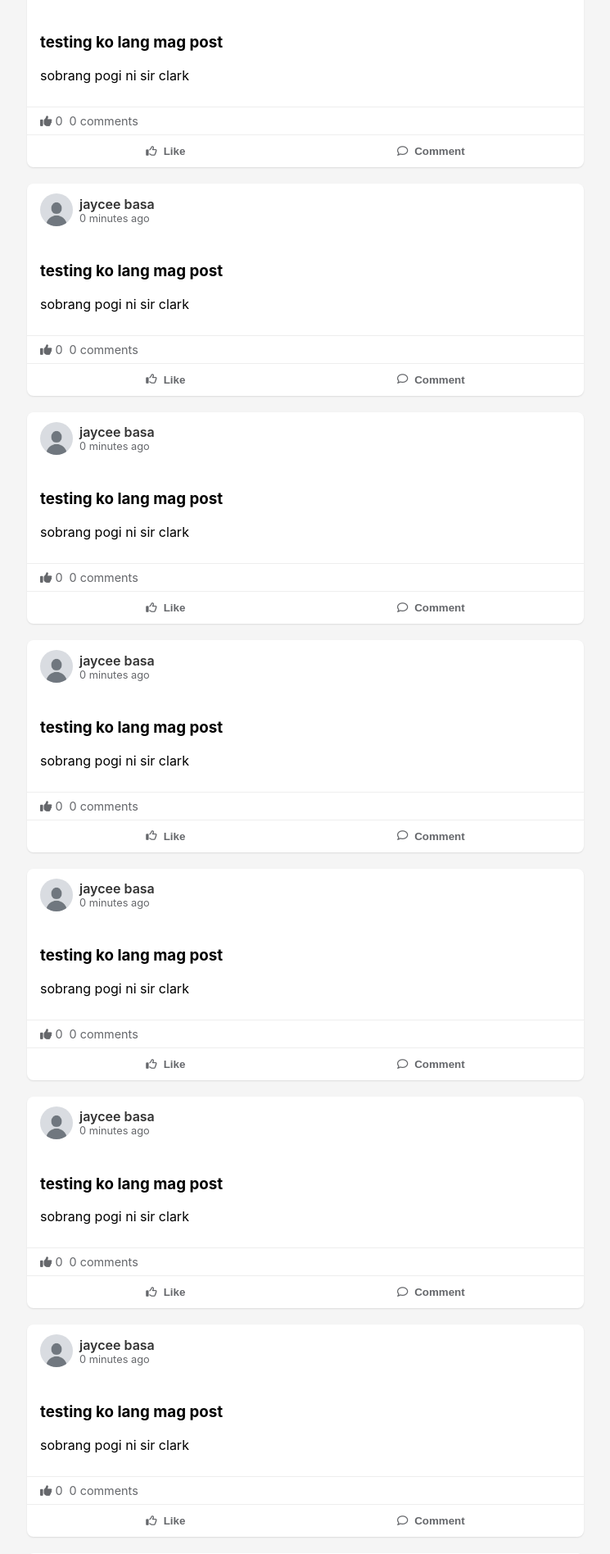
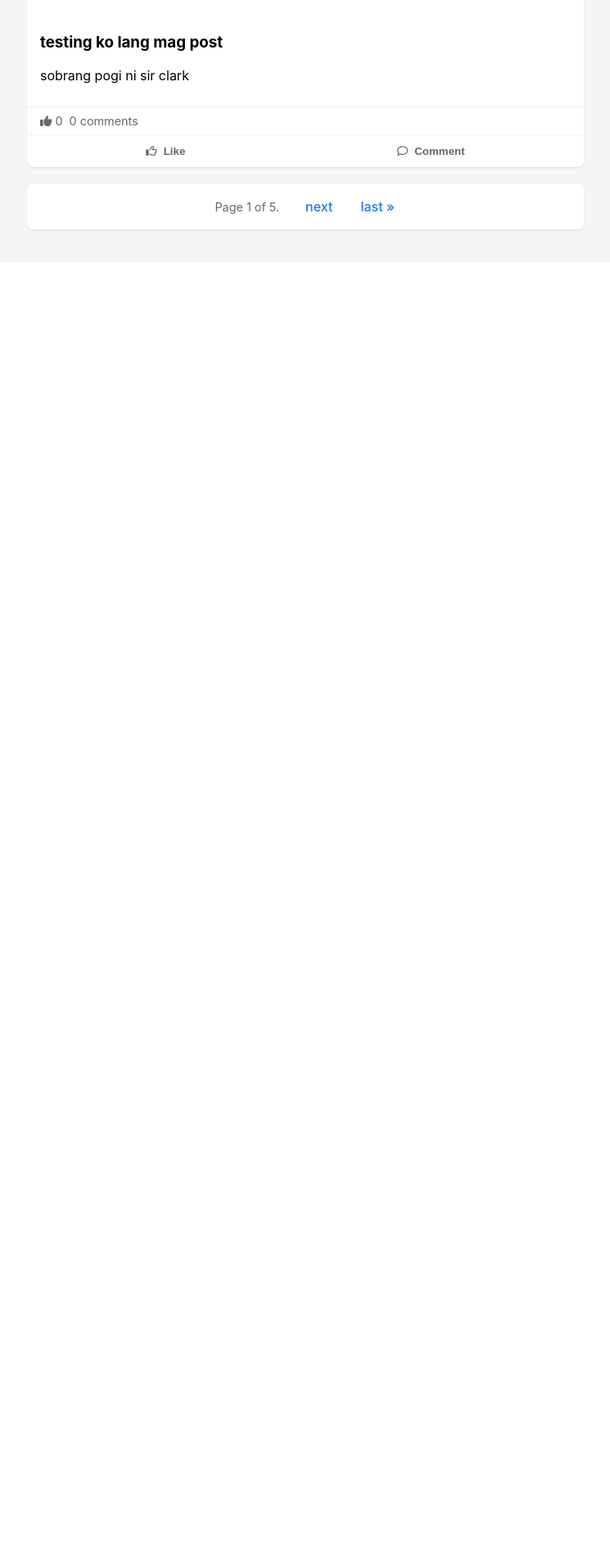
Before and after one commit to jayceebasa/INTEGRATIVE-PROG, a Django app: page /homepage/ in a window 1280 px wide. Shown: the part 1456-3352 px from the top of the page at 82% size, without its empty margins (267-1012 px from the left). After the commit the page ends 1738 px from the top, so only its background shows below. Run offline with Django 5.2, Linux system fonts and the light colour scheme; a user stored in the database is signed in; data comes from the database, SQL or seed files in the repository; both versions use the stored data as it was after the commit.

Commit message:
DONEZOES

```diff
--- a/connectly_project/posts/templates/homepage.html
+++ b/connectly_project/posts/templates/homepage.html
@@ -364,6 +364,41 @@
         transition: transform 0.2s ease;
       }
 
+      .pagination {
+        margin: 20px 0;
+        text-align: center;
+        background: white;
+        border-radius: 8px;
+        box-shadow: 0 1px 2px rgba(0, 0, 0, 0.1);
+        padding: 12px;
+      }
+
+      .pagination .step-links {
+        display: flex;
+        justify-content: center;
+        align-items: center;
+        gap: 10px;
+      }
+
+      .pagination a {
+        color: #1877f2;
+        text-decoration: none;
+        padding: 6px 12px;
+        border-radius: 4px;
+        font-weight: 500;
+        transition: background-color 0.2s;
+      }
+
+      .pagination a:hover {
+        background-color: #f0f2f5;
+        text-decoration: none;
+      }
+
+      .pagination .current {
+        color: #65676b;
+        font-size: 0.9rem;
+        padding: 6px 10px;
+      }
     </style>
     <link rel="stylesheet" href="{% static 'css/base.css' %}" />
     <link rel="stylesheet" href="https://cdnjs.cloudflare.com/ajax/libs/font-awesome/6.5.1/css/all.min.css" />
@@ -378,14 +413,8 @@
         <div class="post-creation-card">
           <div class="post-input-wrapper">
             <img src="{{ user.profile_picture.url|default:'/media/profile_pictures/default.png' }}" alt="Profile" class="post-author-pic" />
-            <div class="post-input" onclick="openCreatePostModal()">What's on your mind,
-              {% if user.socialaccount_set.all.0 %}
-              {% with account=user.socialaccount_set.all.0 %}
-                {{ account.extra_data.given_name }} {{ account.extra_data.family_name}}?
-              {% endwith %}
-              {% else %}
-              {{ user.username}}?
-              {% endif %}
+            <div class="post-input" onclick="openCreatePostModal()">
+              What's on your mind, {% if user.socialaccount_set.all.0 %} {% with account=user.socialaccount_set.all.0 %} {{ account.extra_data.given_name }} {{account.extra_data.family_name}}? {% endwith %} {% else %} {{ user.username}}? {% endif %}
             </div>
           </div>
           <div class="post-actions">
@@ -407,13 +436,7 @@
             <img src="{{ post.author.profile_picture.url|default:'/media/profile_pictures/default.png' }}" alt="Profile" class="post-author-pic" />
             <div class="post-author-info">
               <div class="post-author-name">
-                {% if post.author.socialaccount_set.all.0 %}
-                {% with account=post.author.socialaccount_set.all.0 %}
-                  {{ account.extra_data.given_name }} {{ account.extra_data.family_name }}
-                {% endwith %}
-                {% else %}
-                  {{ post.author.username }}
-                {% endif %}
+                {% if post.author.socialaccount_set.all.0 %} {% with account=post.author.socialaccount_set.all.0 %} {{account.extra_data.given_name }} {{account.extra_data.family_name }} {% endwith %} {% else%} {{ post.author.username }} {% endif %}
               </div>
               <div class="post-timestamp">{{ post.created_at|timesince }} ago</div>
             </div>
@@ -430,7 +453,7 @@
           </div>
           <div class="post-actions-footer">
             <button class="post-action-btn {% if post.is_liked_by_user %}liked{% endif %}" id="like-btn-{{post.id}}" onclick="likePost('{{ post.id }}')">
-              <i class="{% if post.is_liked_by_user %}fas{% else %}far{% endif %} fa-thumbs-up"></i> {% if post.is_liked_by_user %}Liked{% else %}Like{% endif %}
+              <i class="{% if post.is_liked_by_user %}fas{% else %}far{% endif %} fa-thumbs-up"></i> {% if post.is_liked_by_user %}Liked{% else %}Like{% endif%}
             </button>
             <button class="post-action-btn" onclick="toggleComments('{{ post.id }}')"><i class="far fa-comment"></i> Comment</button>
           </div>
@@ -463,6 +486,23 @@
           </div>
         </div>
         {% endfor %}
+        <div class="pagination">
+          <span class="step-links">
+            {% if posts.has_previous %}
+              <a href="?page=1">&laquo; first</a>
+              <a href="?page={{ posts.previous_page_number }}">previous</a>
+            {% endif %}
+
+            <span class="current">
+              Page {{ posts.number }} of {{ posts.paginator.num_pages }}.
+            </span>
+
+            {% if posts.has_next %}
+              <a href="?page={{ posts.next_page_number }}">next</a>
+              <a href="?page={{ posts.paginator.num_pages }}">last &raquo;</a>
+            {% endif %}
+          </span>
+        </div>
       </div>
 
       <!-- Create Post Modal -->
@@ -563,7 +603,7 @@
           const response = await fetch("/posts/", {
             method: "POST",
             headers: headers,
-            credentials: 'include',
+            credentials: "include",
             body: JSON.stringify({
               title: formData.get("title"),
               content: formData.get("content"),
@@ -679,7 +719,6 @@
         postIdForDelete = null;
       }
 
-      // Update deleteComment function
       async function deleteComment(commentId, postId) {
         try {
           const token = await getAuthToken();
@@ -697,7 +736,7 @@
           const response = await fetch(`/${postId}/comment/`, {
             method: "DELETE",
             headers: headers,
-            credentials: 'include',
+            credentials: "include",
             body: JSON.stringify({
               id: commentId,
             }),
@@ -758,6 +797,12 @@
                 const data = await response.json();
                 console.log("Comment response:", data); // Keep for debugging
 
+                // Ensure the response contains the comment ID
+                const commentId = data.comment_id || data.id;
+                if (!commentId) {
+                    throw new Error("Comment ID is missing in the response");
+                }
+
                 // Update comment count immediately
                 const commentsCountEl = document.getElementById(`comments-count-${postId}`);
                 let newCount;
@@ -779,9 +824,6 @@
                 const commentsList = document.getElementById(`comments-list-${postId}`);
                 const newComment = document.createElement("div");
                 newComment.className = "comment";
-
-            // Use data.id or data.comment_id (handle different API response formats)
-            const commentId = data.comment_id || data.id || `temp-${Date.now()}`;
                 newComment.id = `comment-${commentId}`;
 
                 // Get the current user's profile picture from the comment form
--- a/connectly_project/posts/views.py
+++ b/connectly_project/posts/views.py
@@ -11,6 +11,7 @@ from rest_framework.authentication import TokenAuthentication, SessionAuthentica
 from rest_framework.authtoken.models import Token
 from django.contrib.auth import authenticate, get_user_model, logout as auth_logout, login as auth_login
 from django.views.decorators.csrf import csrf_exempt, ensure_csrf_cookie
+from django.core.paginator import Paginator, PageNotAnInteger, EmptyPage
 from django.contrib.auth.decorators import login_required
 from django.utils.decorators import method_decorator
 from django.contrib.auth.password_validation import validate_password
@@ -44,10 +45,21 @@ def login_page(request):
 
 @login_required
 def homepage(request):
-    posts = Post.objects.all().order_by('-created_at')
+    posts_list = Post.objects.all().order_by('-created_at')
 
-    for post in posts:
+    for post in posts_list:
         post.is_liked_by_user = Likes.objects.filter(post=post, user=request.user).exists()
+
+    # Pagination
+    page = request.GET.get('page', 1)
+    paginator = Paginator(posts_list, 5)  # Show 10 posts per page
+
+    try:
+        posts = paginator.page(page)
+    except PageNotAnInteger:
+        posts = paginator.page(1)
+    except EmptyPage:
+        posts = paginator.page(paginator.num_pages)
 
     return render(request, 'homepage.html', {'posts': posts})
 
@@ -258,13 +270,27 @@ class CreateCommentView(APIView):
     permission_classes = [IsAuthenticated]
 
     def post(self, request, id):
-        data = request.data.copy()
-        data['post'] = id
-        serializer = CommentSerializer(data=data, context={'request': request})
-        if serializer.is_valid():
-            serializer.save()
-            return Response(serializer.data, status=status.HTTP_201_CREATED)
-        return Response(serializer.errors, status=status.HTTP_400_BAD_REQUEST)
+      data = request.data.copy()
+      data['post'] = id
+      serializer = CommentSerializer(data=data, context={'request': request})
+      if serializer.is_valid():
+          comment = serializer.save()
+          # Enhance response with additional data needed by frontend
+          response_data = serializer.data
+          response_data['comment_id'] = comment.id  # Explicitly include the comment ID
+          response_data['author_username'] = request.user.username
+          # Get profile picture URL if available
+          if hasattr(request.user, 'profile_picture') and request.user.profile_picture:
+              response_data['author_profile_picture_url'] = request.user.profile_picture.url
+          else:
+              response_data['author_profile_picture_url'] = '/media/profile_pictures/default.png'
+
+          # Include updated comments count
+          comments_count = Comment.objects.filter(post_id=id).count()
+          response_data['comments_count'] = comments_count
+
+          return Response(response_data, status=status.HTTP_201_CREATED)
+      return Response(serializer.errors, status=status.HTTP_400_BAD_REQUEST)
 
     def get(self, request, id):
       comments = Comment.objects.filter(post_id=id).order_by('-created_at') if not request.user.is_admin else Comment.objects.all().order_by('-created_at')
```
Also changed, not shown: connectly_project/db.sqlite3. Lines whose indentation alone changed are shown as unchanged.
